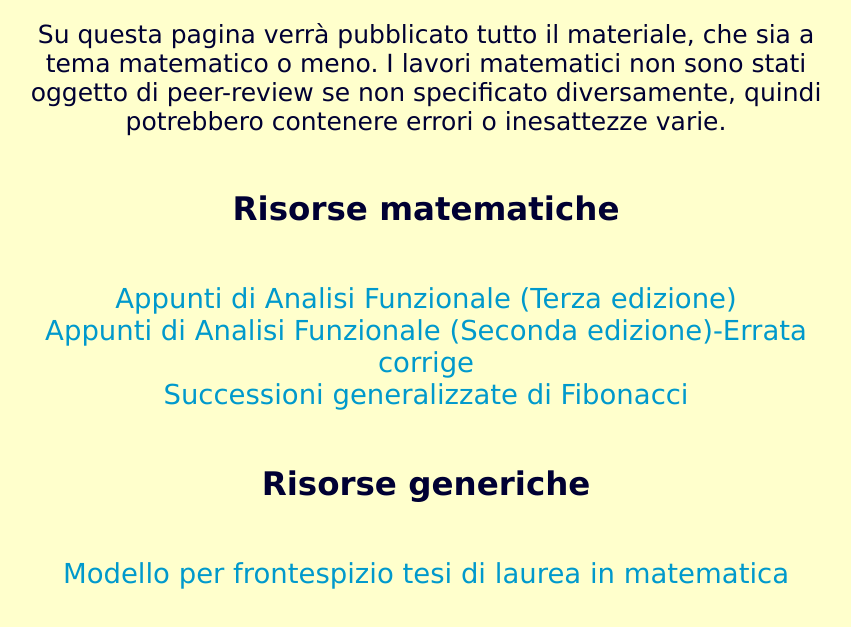
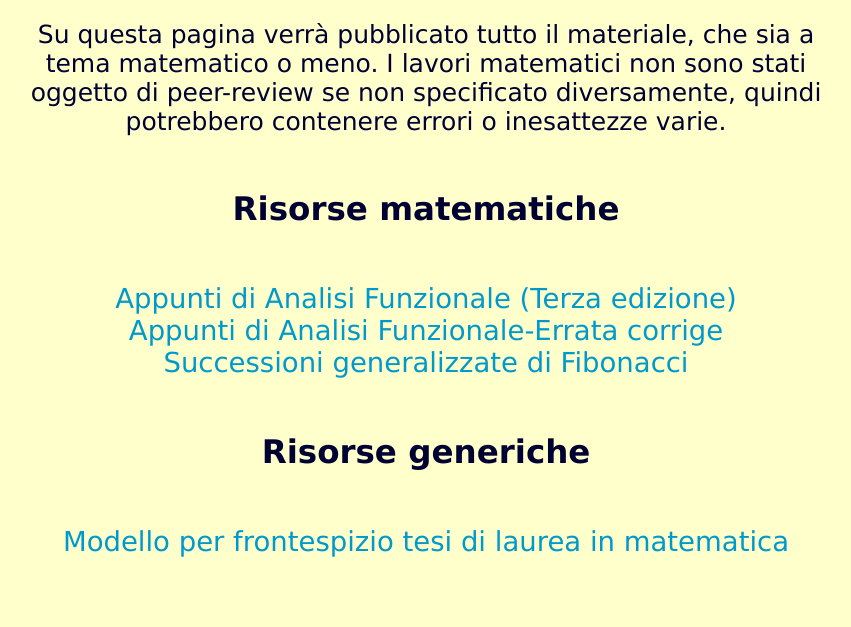
Before and after one commit to Loara/loara.github.io, a plain HTML site: page resource.htm in a window 1280 px wide. Shown: the part 149-776 px from the top of the page, without its empty margins (214-1065 px from the left). Drawn offline with Linux system fonts and the light colour scheme.

Commit message:
Errata2.1

```diff
--- a/resource.htm
+++ b/resource.htm
@@ -18,7 +18,7 @@ Su questa pagina verrà pubblicato tutto il materiale, che sia a tema matematico
 <div class="pad">
 <h5>Risorse matematiche</h5>
 <div class="link"><a href="Carbone.pdf">Appunti di Analisi Funzionale (Terza edizione)</a></div>
-<div class="link"><a href="errata2.pdf">Appunti di Analisi Funzionale (Seconda edizione)-Errata corrige</a></div>
+<div class="link"><a href="errata2.pdf">Appunti di Analisi Funzionale-Errata corrige</a></div>
 <div class="link"><a href="Fibonacci.pdf">Successioni generalizzate di Fibonacci</a></div>
 </div>
 
```
